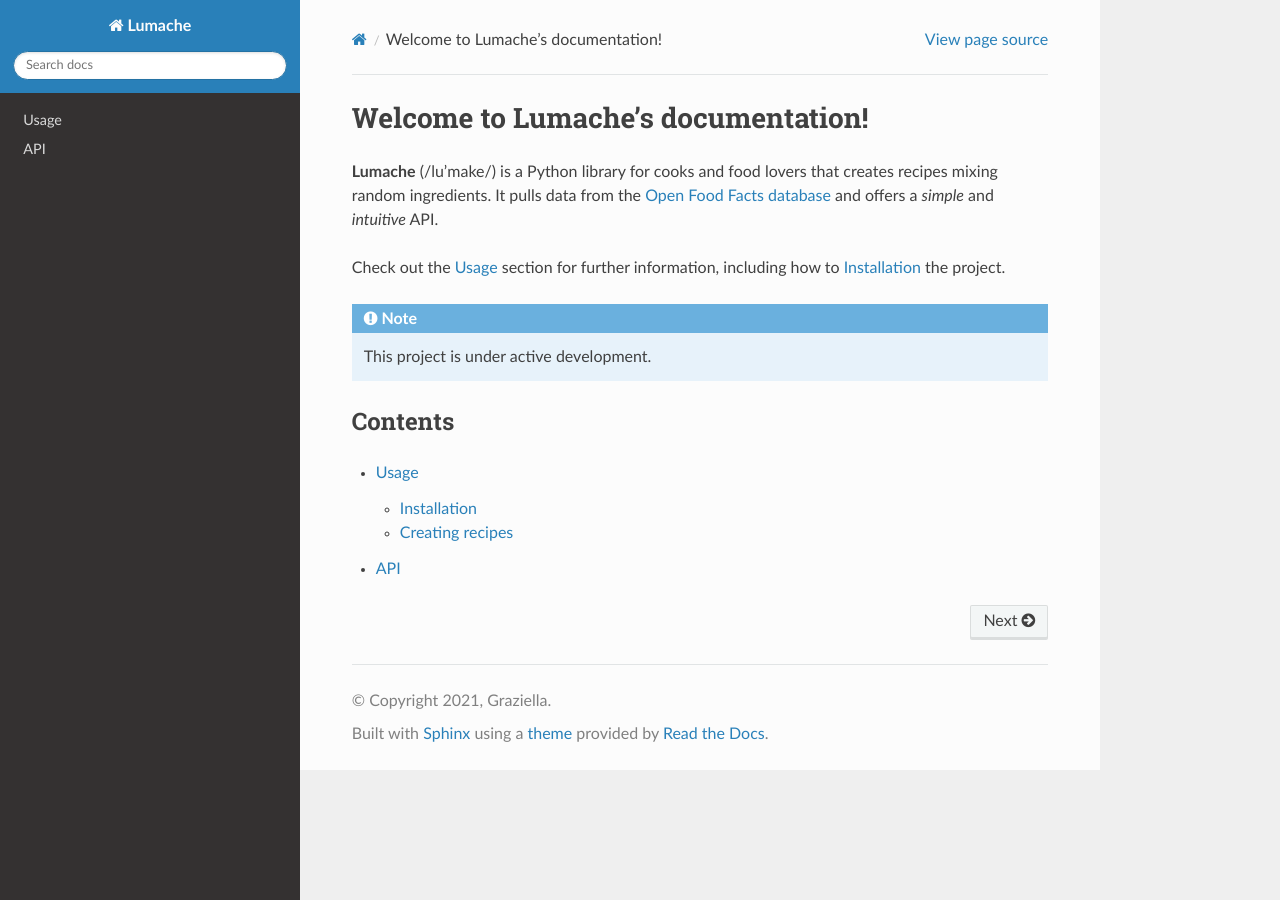
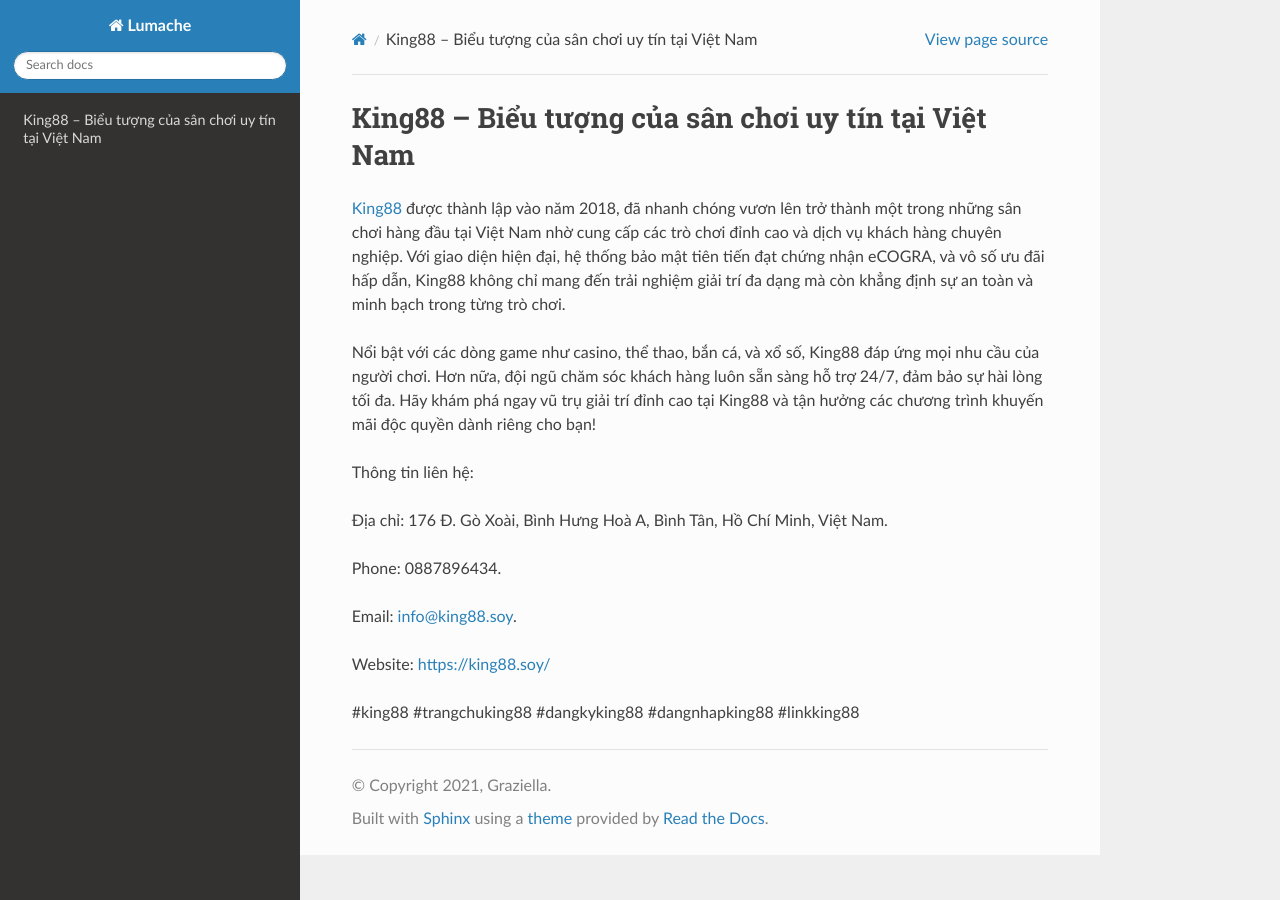
Before and after one commit to parkisngan19/king88soy, a Sphinx documentation site: the page built from docs/source/index.rst, in a window 1280 px wide. Built offline with Sphinx 7.4.7 and the Read the Docs theme 3.1.0, drawn with Linux system fonts in a browser that asks for light colours.

Commit message:
Update index.rst

```diff
--- a/docs/source/index.rst
+++ b/docs/source/index.rst
@@ -1,22 +1,18 @@
-Welcome to Lumache's documentation!
+King88 – Biểu tượng của sân chơi uy tín tại Việt Nam
 ===================================
 
-**Lumache** (/lu'make/) is a Python library for cooks and food lovers
-that creates recipes mixing random ingredients.
-It pulls data from the `Open Food Facts database <https://world.openfoodfacts.org/>`_
-and offers a *simple* and *intuitive* API.
+`King88 <https://king88.soy/>`_ được thành lập vào năm 2018, đã nhanh chóng vươn lên trở thành một trong những sân chơi hàng đầu tại Việt Nam nhờ cung cấp các trò chơi đỉnh cao và dịch vụ khách hàng chuyên nghiệp. Với giao diện hiện đại, hệ thống bảo mật tiên tiến đạt chứng nhận eCOGRA, và vô số ưu đãi hấp dẫn, King88 không chỉ mang đến trải nghiệm giải trí đa dạng mà còn khẳng định sự an toàn và minh bạch trong từng trò chơi.
 
-Check out the :doc:`usage` section for further information, including
-how to :ref:`installation` the project.
+Nổi bật với các dòng game như casino, thể thao, bắn cá, và xổ số, King88 đáp ứng mọi nhu cầu của người chơi. Hơn nữa, đội ngũ chăm sóc khách hàng luôn sẵn sàng hỗ trợ 24/7, đảm bảo sự hài lòng tối đa. Hãy khám phá ngay vũ trụ giải trí đỉnh cao tại King88 và tận hưởng các chương trình khuyến mãi độc quyền dành riêng cho bạn!
 
-.. note::
+Thông tin liên hệ:
 
-   This project is under active development.
+Địa chỉ: 176 Đ. Gò Xoài, Bình Hưng Hoà A, Bình Tân, Hồ Chí Minh, Việt Nam.
 
-Contents
---------
+Phone: 0887896434.
 
-.. toctree::
+Email: info@king88.soy.
 
-   usage
-   api
+Website: https://king88.soy/
+
+#king88 #trangchuking88 #dangkyking88 #dangnhapking88 #linkking88
```
